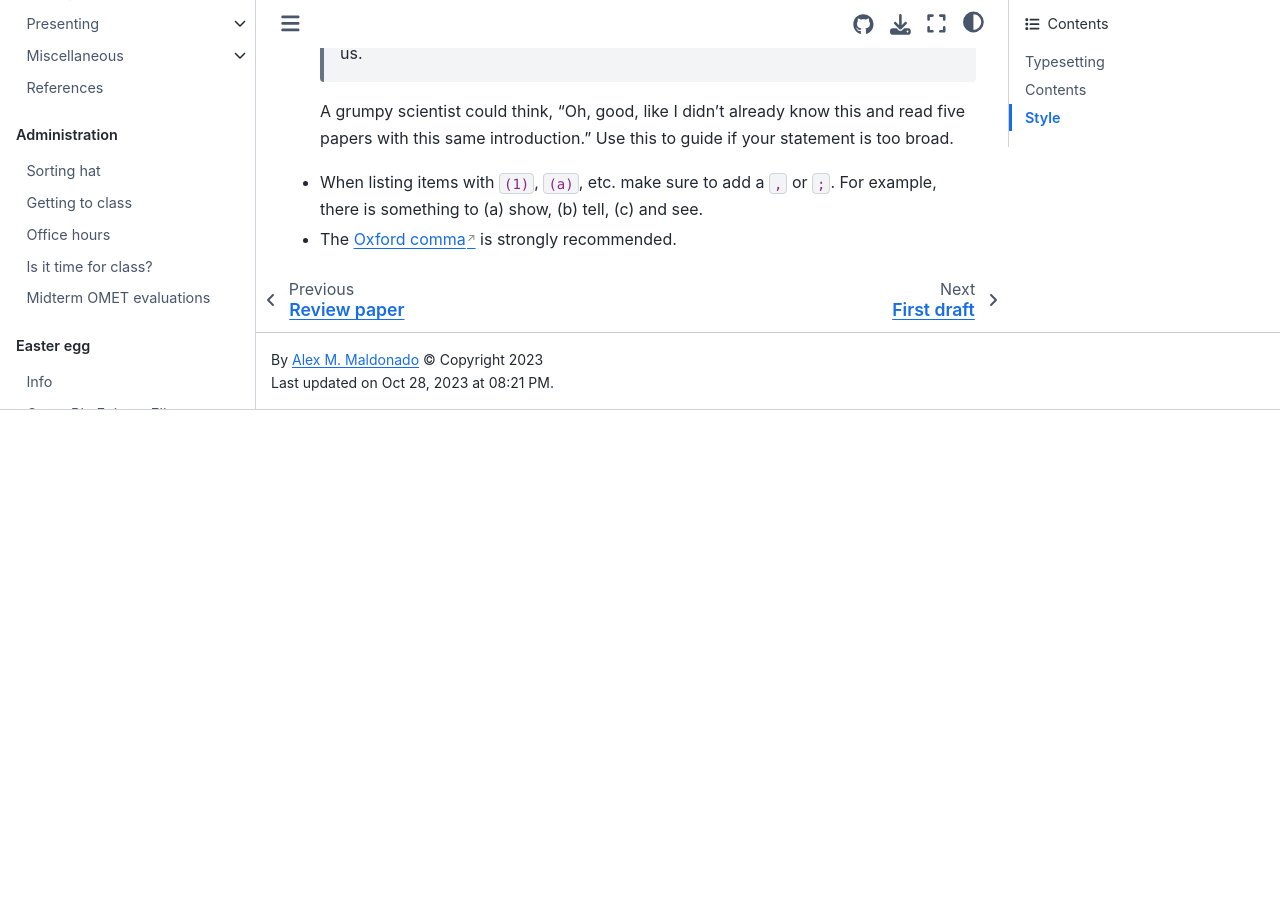
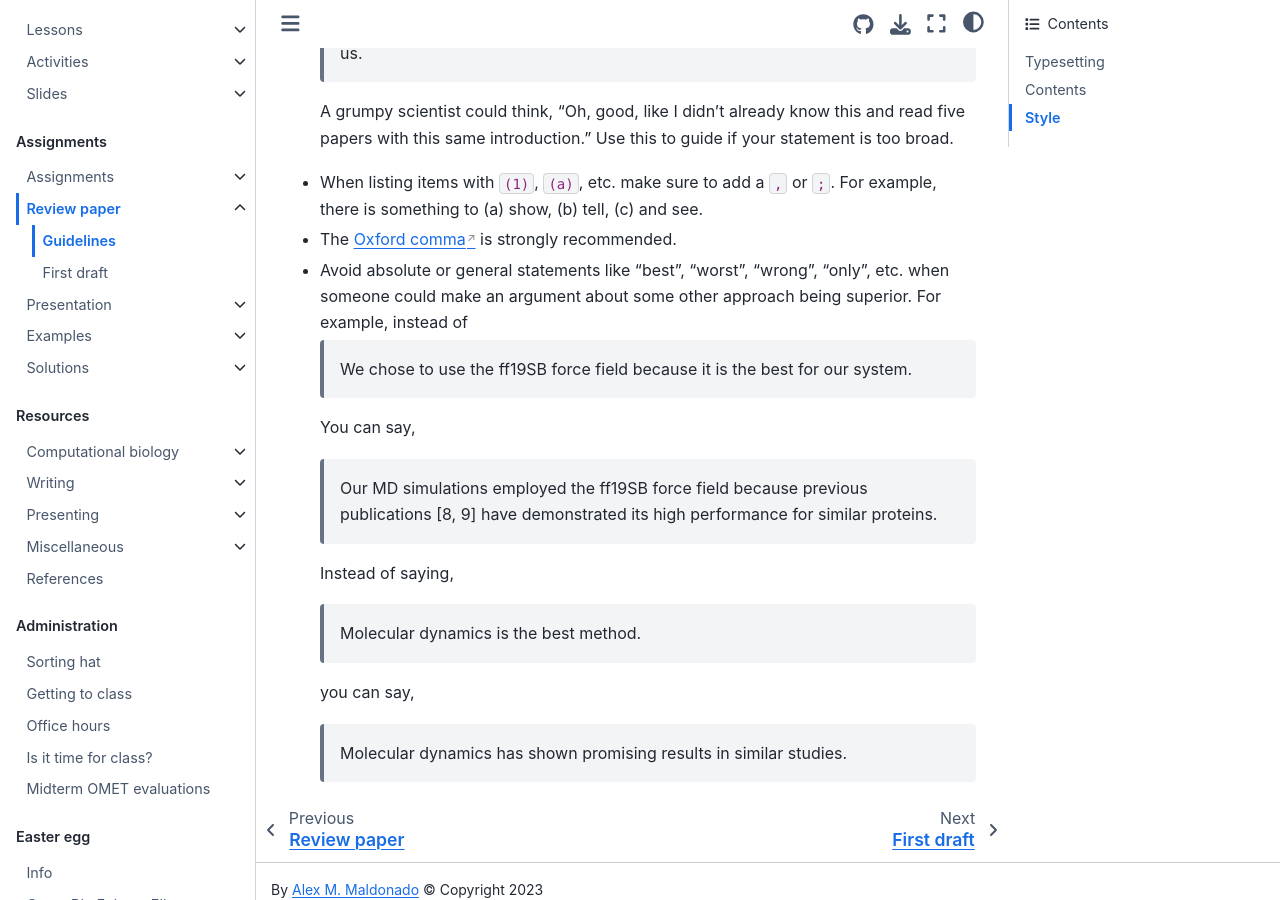
Before and after one commit to oasci/pitt-biosc1630-2023f, a Jupyter Book: the page built from book/assignments/paper/guidelines.md, in a window 1280 px wide and 900 px high, scrolled down 2955 px. Built offline with Jupyter Book 1.0.4 settings and Sphinx 7.4.7 and the Sphinx Book theme 1.1.4, drawn with Linux system fonts in a browser that asks for light colours; pages that are not in the unit, such as notebooks, are missing from menus; before the commit the page ends 3365 px from its top, so only the background shows below that.

```diff
--- a/book/assignments/paper/guidelines.md
+++ b/book/assignments/paper/guidelines.md
@@ -101,3 +101,19 @@
 - When listing items with `(1)`, `(a)`, etc. make sure to add a `,` or `;`.
   For example, there is something to (a) show, (b) tell, (c) and see.
 - The [Oxford comma](https://en.wikipedia.org/wiki/Serial_comma) is strongly recommended.
+- Avoid absolute or general statements like "best", "worst", "wrong", "only", etc. when someone could make an argument about some other approach being superior.
+  For example, instead of
+
+  > We chose to use the ff19SB force field because it is the best for our system.
+
+  You can say,
+
+  > Our MD simulations employed the ff19SB force field because previous publications [8, 9] have demonstrated its high performance for similar proteins.
+
+  Instead of saying,
+
+  > Molecular dynamics is the best method.
+
+  you can say,
+
+  > Molecular dynamics has shown promising results in similar studies.
```
Also changed, not shown: book/syllabus.md (+7 -7 lines).
